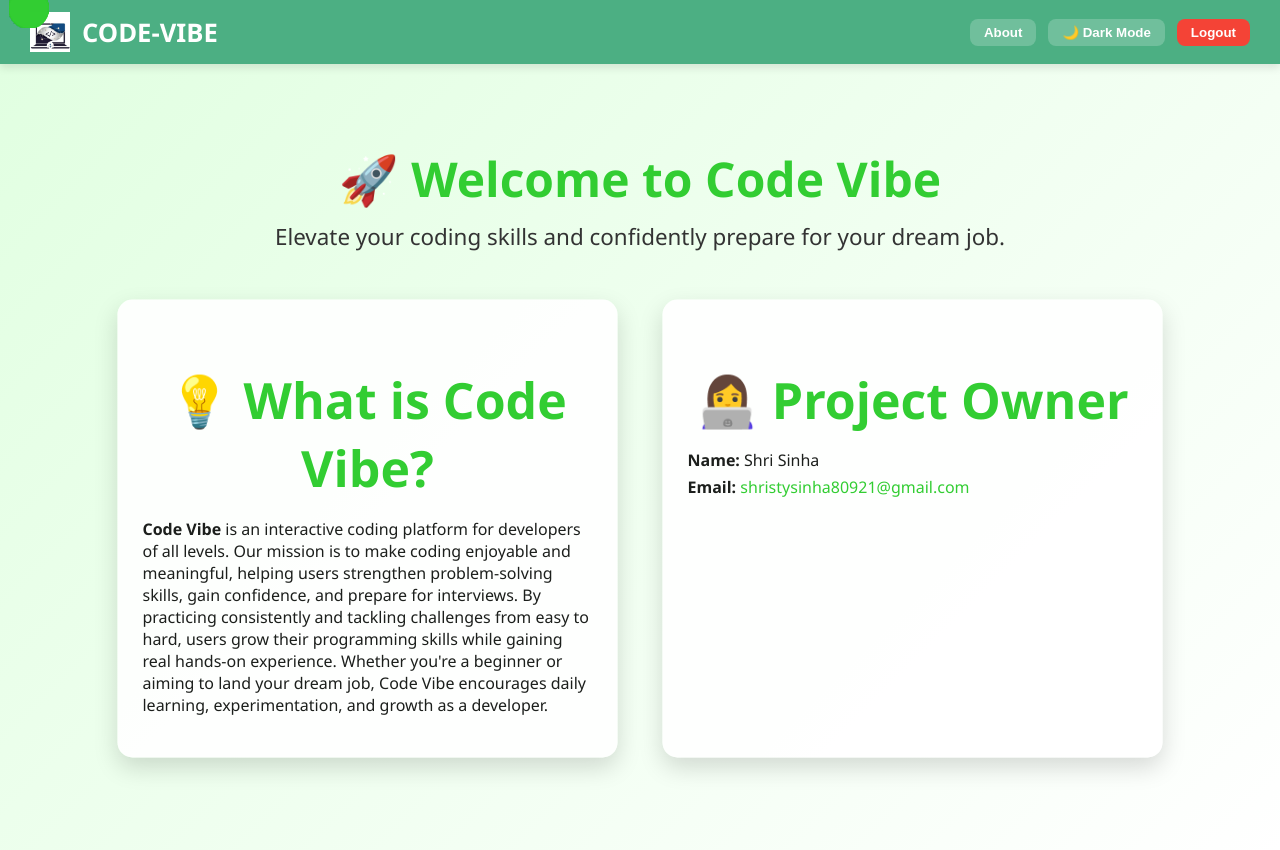
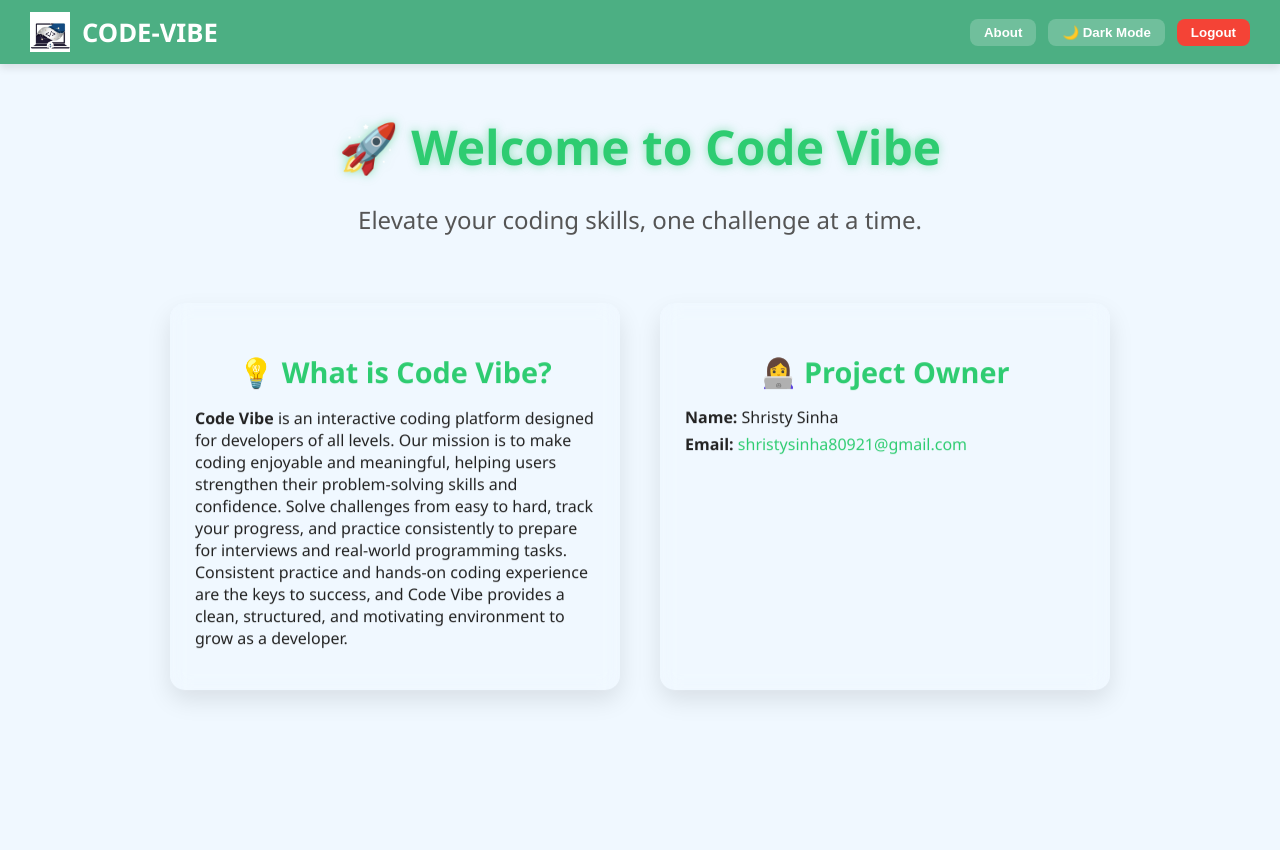
Before and after one commit to ShriSinHAA15/Coder-vibe, a React (Create React App) app in the folder frontend/: page /about in a window 1280 px wide. Built offline with nearby package versions, Linux system fonts and the light colour scheme.

Commit message:
Revamped About page: left-right layout, dynamic bubbles, full theme support, updated owner

```diff
--- a/frontend/src/pages/About.css
+++ b/frontend/src/pages/About.css
@@ -1,66 +1,74 @@
-/* Layout & Page */
 .about-page {
   position: relative;
   min-height: 100vh;
-  overflow: hidden;
   padding-bottom: 50px;
-  background: linear-gradient(135deg, #e0ffe0, #ffffff);
-  font-family: 'Segoe UI', Tahoma, Geneva, Verdana, sans-serif;
+  transition: background-color 0.5s, color 0.5s;
+}
+
+.about-page.light {
+  background-color: #f0f8ff;
+  color: #222;
+}
+
+.about-page.dark {
+  background-color: #121212;
+  color: #f0f0f0;
 }
 
 .about-hero {
   text-align: center;
-  padding: 50px 20px 30px;
+  margin: 50px 20px 80px;
 }
 
 .about-title {
   font-size: 3rem;
-  color: #32cd32; /* green heading */
-  margin-bottom: 10px;
+  color: #2ecc71; /* Green heading */
+  margin-bottom: 20px;
+  text-shadow: 0 0 10px rgba(46, 204, 113, 0.5);
 }
 
 .about-subtitle {
-  font-size: 1.4rem;
-  color: #333;
-  max-width: 800px;
-  margin: 0 auto;
+  font-size: 1.5rem;
+  color: #555;
 }
 
-/* Cards Layout */
+/* Cards container */
 .about-container {
   display: flex;
   flex-wrap: wrap;
   justify-content: center;
   gap: 40px;
-  padding: 20px;
+  margin: 0 20px;
 }
 
 .about-card {
-  background: rgba(255, 255, 255, 0.9);
+  background: rgba(255,255,255,0.05);
   border-radius: 15px;
-  box-shadow: 0 10px 25px rgba(0,0,0,0.15);
   padding: 25px;
-  max-width: 450px;
-  flex: 1 1 400px;
-  transition: transform 0.3s ease, box-shadow 0.3s ease;
+  width: 400px;
+  box-shadow: 0 10px 25px rgba(0,0,0,0.1);
+  backdrop-filter: blur(10px);
+  transition: transform 0.6s, background-color 0.5s, color 0.5s;
+  position: relative;
 }
 
 .about-card:hover {
-  transform: translateY(-10px);
-  box-shadow: 0 15px 35px rgba(0,0,0,0.2);
+  transform: translateY(-10px) scale(1.02);
 }
 
 .about-card h2 {
-  color: #32cd32;
+  font-size: 1.8rem;
   margin-bottom: 15px;
+  color: #2ecc71;
 }
 
+/* Owner details */
 .owner-details p {
   margin: 5px 0;
 }
 
 .owner-details a {
-  color: #32cd32;
+  color: #2ecc71;
   text-decoration: none;
 }
 
@@ -68,84 +76,61 @@
   text-decoration: underline;
 }
 
-/* Animations */
-.animate-fade-in {
-  animation: fadeIn 1s ease forwards;
+/* Left and right floating animation */
+.left-card {
+  animation: float-left 2s ease-in-out infinite alternate;
 }
 
-.animate-slide-in {
-  animation: slideIn 1s ease forwards;
+.right-card {
+  animation: float-right 2s ease-in-out infinite alternate;
 }
 
-.animate-float-left {
-  animation: floatLeft 3s ease-in-out infinite alternate;
+@keyframes float-left {
+  0% { transform: translateY(0); }
+  100% { transform: translateY(-15px); }
 }
 
-.animate-float-right {
-  animation: floatRight 3s ease-in-out infinite alternate;
+@keyframes float-right {
+  0% { transform: translateY(0); }
+  100% { transform: translateY(-15px); }
 }
 
 /* Background bubbles */
 .background-bubbles {
   position: absolute;
+  width: 100%;
+  height: 100%;
   top: 0;
   left: 0;
-  width: 100%;
-  height: 100%;
-  pointer-events: none;
+  overflow: hidden;
+  z-index: -1;
 }
 
 .bubble {
   position: absolute;
+  bottom: -100px;
+  width: 20px;
+  height: 20px;
+  background-color: rgba(46, 204, 113, 0.4);
   border-radius: 50%;
-  opacity: 0.5;
-  background: #32cd32;
-  width: 40px;
-  height: 40px;
-  animation: float 20s infinite ease-in-out;
-  transition: transform 0.3s ease, box-shadow 0.3s ease, opacity 0.3s ease;
+  animation: rise 15s infinite ease-in;
 }
 
-/* Glowing effect on hover */
-.bubble:hover {
-  transform: scale(1.5);
-  opacity: 0.8;
-  box-shadow: 0 0 20px #32cd32, 0 0 40px #32cd32, 0 0 60px #90ee90;
+.bubble-1 { left: 5%; animation-duration: 12s; width: 25px; height: 25px; }
+.bubble-2 { left: 15%; animation-duration: 18s; width: 15px; height: 15px; }
+.bubble-3 { left: 25%; animation-duration: 20s; width: 20px; height: 20px; }
+.bubble-4 { left: 35%; animation-duration: 22s; width: 30px; height: 30px; }
+.bubble-5 { left: 45%; animation-duration: 19s; width: 18px; height: 18px; }
+.bubble-6 { left: 55%; animation-duration: 25s; width: 25px; height: 25px; }
+.bubble-7 { left: 65%; animation-duration: 20s; width: 15px; height: 15px; }
+.bubble-8 { left: 75%; animation-duration: 23s; width: 22px; height: 22px; }
+.bubble-9 { left: 85%; animation-duration: 17s; width: 28px; height: 28px; }
+.bubble-10 { left: 92%; animation-duration: 21s; width: 18px; height: 18px; }
+.bubble-11 { left: 10%; animation-duration: 24s; width: 20px; height: 20px; }
+.bubble-12 { left: 50%; animation-duration: 16s; width: 22px; height: 22px; }
+
+@keyframes rise {
+  0% { transform: translateY(0) rotate(0deg); opacity: 0; }
+  50% { opacity: 0.5; }
+  100% { transform: translateY(-110vh) rotate(360deg); opacity: 0; }
 }
-
-/* Floating animations */
-@keyframes float {
-  0% { transform: translateY(0px) translateX(0px); }
-  50% { transform: translateY(-20px) translateX(15px); }
-  100% { transform: translateY(0px) translateX(-15px); }
-}
-
-@keyframes floatLeft {
-  0% { transform: translateY(0px); }
-  50% { transform: translateY(-10px) translateX(-10px); }
-  100% { transform: translateY(0px); }
-}
-
-@keyframes floatRight {
-  0% { transform: translateY(0px); }
-  50% { transform: translateY(-10px) translateX(10px); }
-  100% { transform: translateY(0px); }
-}
-
-@keyframes fadeIn {
-  0% { opacity: 0; transform: translateY(-20px); }
-  100% { opacity: 1; transform: translateY(0); }
-}
-
-@keyframes slideIn {
-  0% { opacity: 0; transform: translateX(-50px); }
-  100% { opacity: 1; transform: translateX(0); }
-}
-
-/* Responsive */
-@media (max-width: 900px) {
-  .about-container {
-    flex-direction: column;
-    align-items: center;
-  }
-}
--- a/frontend/src/pages/About.jsx
+++ b/frontend/src/pages/About.jsx
@@ -1,63 +1,53 @@
-import React, { useContext, useState, useEffect } from 'react';
+import React, { useContext } from 'react';
 import { ThemeContext } from '../context/ThemeContext';
 import Navbar from '../components/Navbar';
 import './About.css';
 
 const About = () => {
   const { theme } = useContext(ThemeContext);
-  const [mousePos, setMousePos] = useState({ x: 0, y: 0 });
-
-  const handleMouseMove = (e) => {
-    setMousePos({ x: e.clientX, y: e.clientY });
-  };
-
-  useEffect(() => {
-    document.documentElement.style.setProperty('--mouse-x', `${mousePos.x}px`);
-    document.documentElement.style.setProperty('--mouse-y', `${mousePos.y}px`);
-  }, [mousePos]);
 
   return (
-    <div className={`about-page ${theme}`} onMouseMove={handleMouseMove}>
+    <div className={`about-page ${theme}`}>
       <Navbar />
 
-      {/* Hero */}
       <div className="about-hero">
         <h1 className="about-title animate-fade-in">🚀 Welcome to Code Vibe</h1>
         <p className="about-subtitle animate-slide-in">
-          Elevate your coding skills and confidently prepare for your dream job.
+          Elevate your coding skills, one challenge at a time.
         </p>
       </div>
 
-      {/* Cards */}
       <div className="about-container">
-        <section className="about-card animate-float-left">
+
+        {/* Left - What is Code Vibe */}
+        <section className="about-card left-card animate-float-left">
           <h2>💡 What is Code Vibe?</h2>
           <p>
-            <strong>Code Vibe</strong> is an interactive coding platform for developers of all levels.
-            Our mission is to make coding enjoyable and meaningful, helping users strengthen
-            problem-solving skills, gain confidence, and prepare for interviews. By practicing
-            consistently and tackling challenges from easy to hard, users grow their programming
-            skills while gaining real hands-on experience. Whether you're a beginner or aiming
-            to land your dream job, Code Vibe encourages daily learning, experimentation, and
-            growth as a developer.
+            <strong>Code Vibe</strong> is an interactive coding platform designed for developers of all levels.
+            Our mission is to make coding enjoyable and meaningful, helping users strengthen their problem-solving
+            skills and confidence. Solve challenges from easy to hard, track your progress, and practice consistently
+            to prepare for interviews and real-world programming tasks. Consistent practice and hands-on coding experience
+            are the keys to success, and Code Vibe provides a clean, structured, and motivating environment to grow as a developer.
           </p>
         </section>
 
-        <section className="about-card animate-float-right">
+        {/* Right - Project Owner */}
+        <section className="about-card right-card animate-float-right delay-1">
           <h2>👩‍💻 Project Owner</h2>
           <div className="owner-details">
-            <p><strong>Name:</strong> Shri Sinha</p>
+            <p><strong>Name:</strong> Shristy Sinha</p>
             <p>
               <strong>Email:</strong>{' '}
               <a href="mailto:shristysinha80921@gmail.com">shristysinha80921@gmail.com</a>
             </p>
           </div>
         </section>
+
       </div>
 
       {/* Animated background bubbles */}
       <div className="background-bubbles">
-        {Array.from({ length: 15 }).map((_, i) => (
+        {Array.from({ length: 12 }).map((_, i) => (
           <span key={i} className={`bubble bubble-${i + 1}`}></span>
         ))}
       </div>
```
